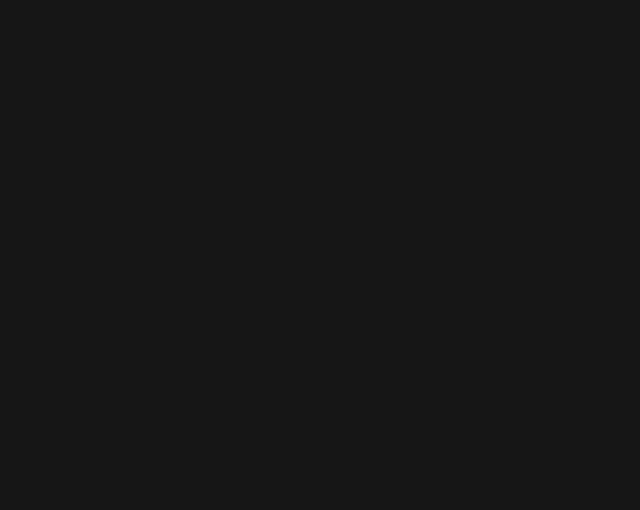
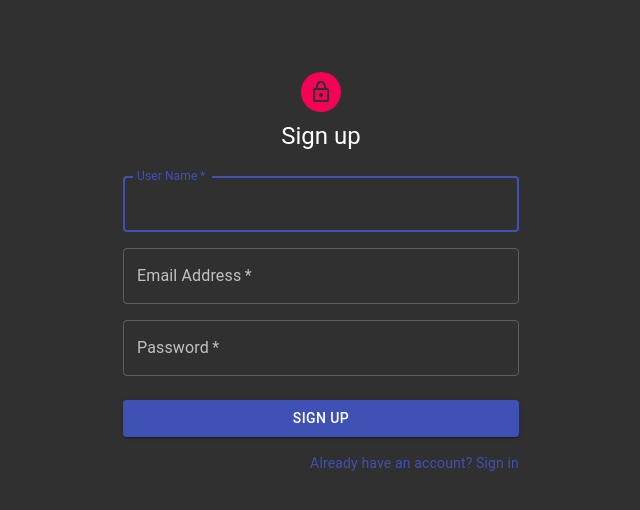
Before and after one commit to Lucky-Lee-029/CaroOnline, a React (Create React App) app in the folder users_frontend/: page /signup in a window 1280 px wide. Shown: the top 510 px of the page, without its empty margins (319-959 px from the left). Built offline with nearby package versions, Linux system fonts and the light colour scheme.

Commit message:
add UI Sign up page and edit UI Sign in page

```diff
--- a/users_frontend/src/App.js
+++ b/users_frontend/src/App.js
@@ -5,6 +5,7 @@
 import DashboardComponent from './components/Dashboard/Dashboard';
 import Game from './components/Game/Game';
 import Profile from './components/Profile/Profile'
+import SignUp from './components/SignUp/SignUp'
 import { createStore, applyMiddleware } from 'redux';
 import { Provider } from 'react-redux';
 import thunkMiddleware from 'redux-thunk';
@@ -66,6 +67,12 @@
                         }
                     />
                     <Route
+                        path="/signup"
+                        render={() =>
+                            <SignUp/>
+                        }
+                    />
+                    <Route
                         path="/dashboard"
                         render={() =>
                             <DashboardComponent/>
--- a/users_frontend/src/components/Login/Login.js
+++ b/users_frontend/src/components/Login/Login.js
@@ -16,6 +16,14 @@
 import Box from '@material-ui/core/Box';
 import Grid from '@material-ui/core/Grid';
 import Typography from '@material-ui/core/Typography';
+
+import { createMuiTheme, ThemeProvider } from '@material-ui/core/styles';
+
+const darktheme = createMuiTheme({
+    palette: {
+      type: 'dark',
+    },
+  });
 
 function Copyright() {
   return (
@@ -52,7 +60,7 @@
   },
   avatar: {
     margin: theme.spacing(1),
-    backgroundColor: theme.palette.secondary.main,
+    //backgroundColor: theme.palette.primary.main,
   },
   form: {
     width: '100%', // Fix IE 11 issue.
@@ -61,6 +69,10 @@
   submit: {
     margin: theme.spacing(3, 0, 2),
   },
+  googleBtn: {
+    backgroundColor: 'FF0000',
+  },
+
 }));
 const LoginComponent=(props)=>{
     const classes=useStyles();
@@ -103,7 +115,7 @@
     }
     return(
         <div>
-            <SearchAppBar/>
+          <ThemeProvider theme = {darktheme}>
             <Grid container component="main" className={classes.root}>
                 <CssBaseline />
                 <Grid item xs={false} sm={4} md={7} className={classes.image} />
@@ -119,10 +131,10 @@
                       margin="normal"
                       required
                       fullWidth
-                      id="email"
-                      label="Email Address"
-                      name="email"
-                      autoComplete="email"
+                      id="username"
+                      label="User Name"
+                      name="username"
+                      autoComplete="username"
                       autoFocus
                       onChange={handleUsernameChange}
                     />
@@ -163,6 +175,33 @@
                       </Link>
                     </Grid>
                   </Grid>
+
+                  <Grid  container spacing = {2}>
+                    <Grid item xs={12} sm={12}>
+                    <Typography align="center" color="textSecondary" >
+                      OR
+                    </Typography>
+                    </Grid>
+
+                    <Grid item className = {classes.marginAuto} xs= {12} sm = {6}>
+                    <Button
+                        variant="contained"
+                        color="secondary"
+                        fullWidth
+                        aria-label="GoogleLogin" >
+                        Google Login
+                    </Button>
+                    </Grid>
+                    <Grid item className = {classes.marginAuto} xs= {12} sm = {6}>
+                    <Button
+                      fullWidth
+                      aria-label="FacebookLogin"
+                      variant="contained"
+                      color="primary">
+                      Facebook Login
+                    </Button>
+                    </Grid>
+                  </Grid>
                     <Box mt={5}>
                       <Copyright />
                     </Box>
@@ -170,6 +209,7 @@
                 </div>
               </Grid>
             </Grid>
+          </ThemeProvider>
         </div>
     )
 }
--- a/users_frontend/src/components/Profile/Title.js
+++ b/users_frontend/src/components/Profile/Title.js
@@ -4,7 +4,7 @@
 
 export default function Title(props) {
   return (
-    <Typography align="center" component="h2" variant="h6" color="primary" gutterBottom>
+    <Typography align="center" component="h1" variant="h5" color="primary" gutterBottom>
       {props.children}
     </Typography>
   );
--- /dev/null
+++ b/users_frontend/src/components/SignUp/SignUp.js
@@ -0,0 +1,122 @@
+import React from 'react';
+import Avatar from '@material-ui/core/Avatar';
+import Button from '@material-ui/core/Button';
+import CssBaseline from '@material-ui/core/CssBaseline';
+import TextField from '@material-ui/core/TextField';
+import FormControlLabel from '@material-ui/core/FormControlLabel';
+import Checkbox from '@material-ui/core/Checkbox';
+import Link from '@material-ui/core/Link';
+import Grid from '@material-ui/core/Grid';
+import LockOutlinedIcon from '@material-ui/icons/LockOutlined';
+import Typography from '@material-ui/core/Typography';
+import { makeStyles } from '@material-ui/core/styles';
+import Container from '@material-ui/core/Container';
+import { createMuiTheme, ThemeProvider } from '@material-ui/core/styles';
+
+const darktheme = createMuiTheme({
+    palette: {
+      type: 'dark',
+    },
+  });
+
+const useStyles = makeStyles((theme) => ({
+  paper: {
+    marginTop: theme.spacing(8),
+    display: 'flex',
+    flexDirection: 'column',
+    alignItems: 'center',
+  },
+  avatar: {
+    margin: theme.spacing(1),
+    backgroundColor: theme.palette.secondary.main,
+  },
+  form: {
+    width: '100%', // Fix IE 11 issue.
+    marginTop: theme.spacing(3),
+  },
+  submit: {
+    margin: theme.spacing(3, 0, 2),
+  },
+}));
+
+export default function SignUp() {
+  const classes = useStyles();
+
+  return (
+    <ThemeProvider theme = {darktheme}>
+        <Container component="main" maxWidth="xs">
+        <CssBaseline />
+        <div className={classes.paper}>
+            <Avatar className={classes.avatar}>
+            <LockOutlinedIcon />
+            </Avatar>
+            <Typography component="h1" variant="h5">
+            Sign up
+            </Typography>
+            <form className={classes.form} noValidate>
+            <Grid container spacing={2}>
+                <Grid item xs={12}>
+                <TextField
+                    autoComplete="username"
+                    name="userName"
+                    variant="outlined"
+                    required
+                    fullWidth
+                    id="userName"
+                    label="User Name"
+                    autoFocus
+                />
+                </Grid>
+
+                <Grid item xs={12}>
+                <TextField
+                    variant="outlined"
+                    required
+                    fullWidth
+                    id="email"
+                    label="Email Address"
+                    name="email"
+                    autoComplete="email"
+                />
+                </Grid>
+                <Grid item xs={12}>
+                <TextField
+                    variant="outlined"
+                    required
+                    fullWidth
+                    name="password"
+                    label="Password"
+                    type="password"
+                    id="password"
+                    autoComplete="current-password"
+                />
+                </Grid>
+                {/* <Grid item xs={12}>
+                <FormControlLabel
+                    control={<Checkbox value="allowExtraEmails" color="primary" />}
+                    label="I want to receive inspiration, marketing promotions and updates via email."
+                />
+                </Grid> */}
+            </Grid>
+            <Button
+                type="submit"
+                fullWidth
+                variant="contained"
+                color="primary"
+                className={classes.submit}
+            >
+                Sign Up
+            </Button>
+            <Grid container justify="flex-end">
+                <Grid item>
+                <Link href="#" variant="body2">
+                    Already have an account? Sign in
+                </Link>
+                </Grid>
+            </Grid>
+            </form>
+        </div>
+        </Container>
+    </ThemeProvider>
+  );
+}
```
